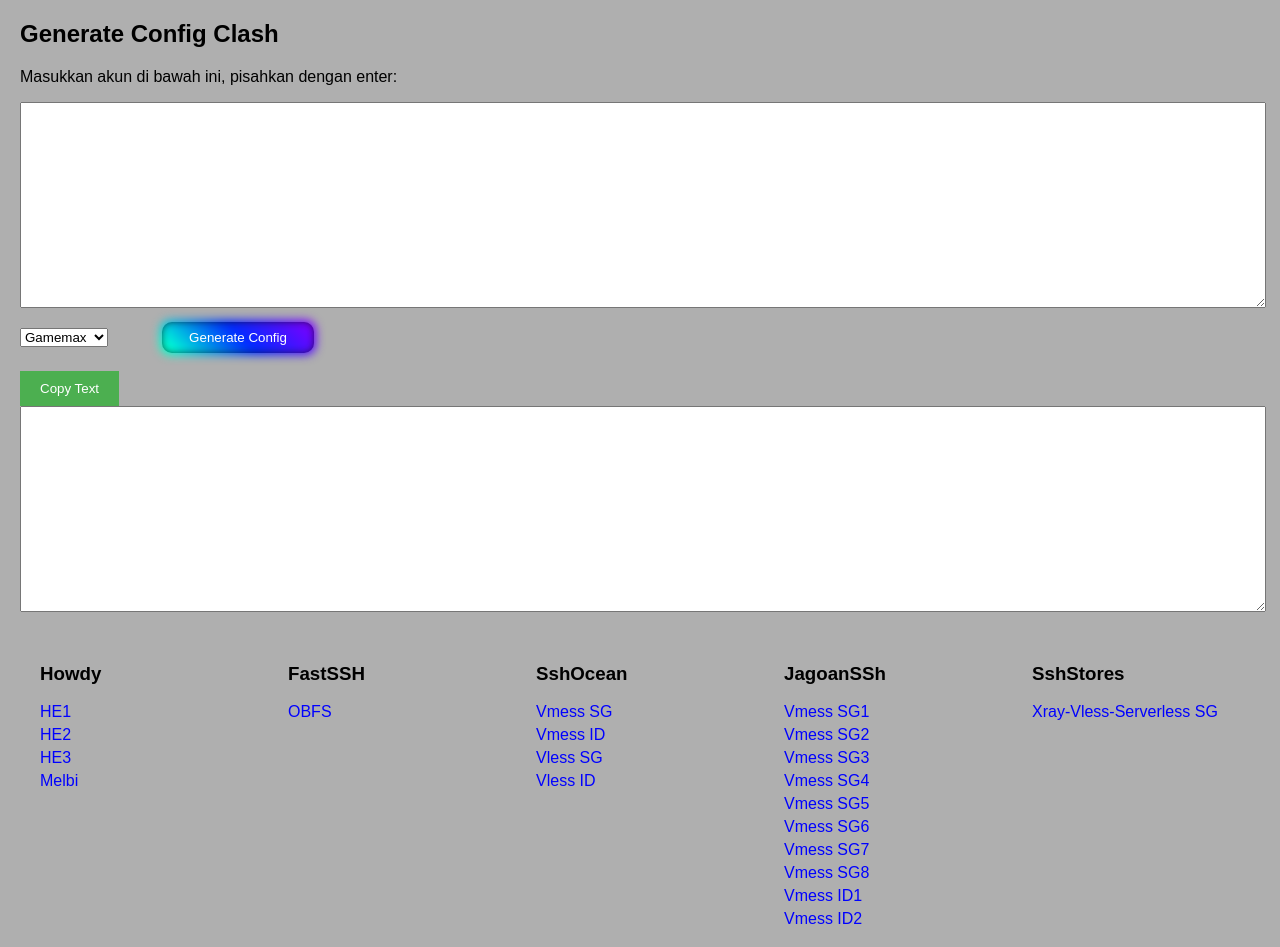
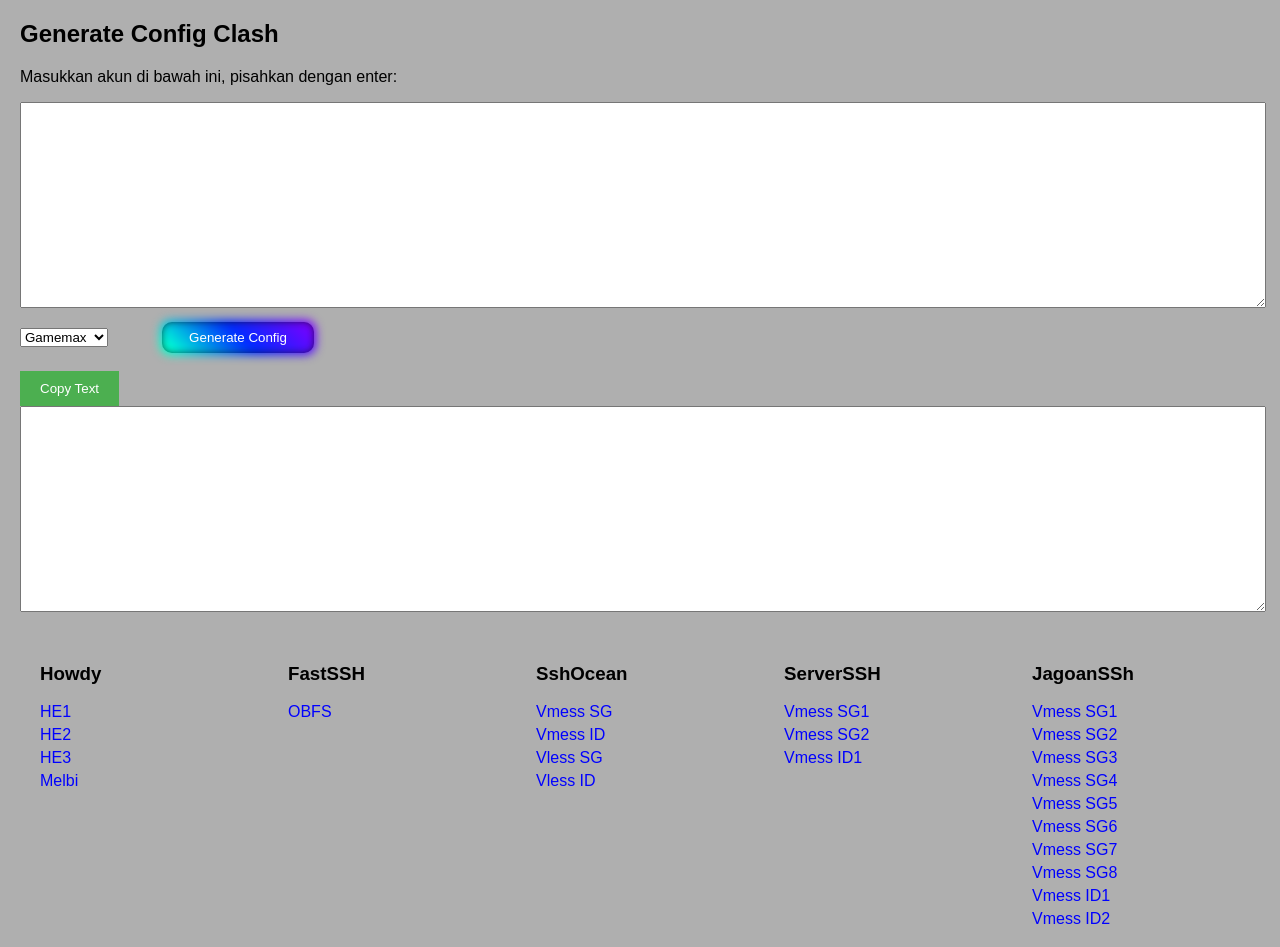
Before and after one commit to reokadhafi/clashconfig.github.io, a plain HTML site: page index.html in a window 1280 px wide. Shown: the top 947 px of the page. Drawn offline with Linux system fonts and the light colour scheme.

Commit message:
Update index.html

```diff
--- a/index.html
+++ b/index.html
@@ -57,6 +57,15 @@
             </ul>
         </div>
         <div class="column">
+            <h3>ServerSSH</h3>
+            <ul>
+                <li><a href="https://serverssh.net/?q=create-vmess&filter=55" target="_blank">Vmess SG1</a></li>
+                <li><a href="https://serverssh.net/?q=create-vmess&filter=56" target="_blank">Vmess SG2</a></li>
+                <li><a href="https://serverssh.net/?q=create-vmess&filter=79
+                    " target="_blank">Vmess ID1</a></li>
+            </ul>
+        </div>
+        <div class="column">
             <h3>JagoanSSh</h3>
             <ul>
                 <li><a href="https://www.jagoanssh.com/?do=create-v2ray&filter=241" target="_blank">Vmess SG1</a></li>
@@ -74,7 +83,9 @@
         <div class="column">
             <h3>SshStores</h3>
             <ul>
-                <li><a href="https://sshstores.net/vless-serverless/singapore" target="_blank">Xray-Vless-Serverless SG</a></li>
+                <li><a href="https://sshstores.net/vless-serverless/singapore" target="_blank">Xray-Vless-Serverless
+                        SG</a>
+                </li>
             </ul>
         </div>
     </div>
```
